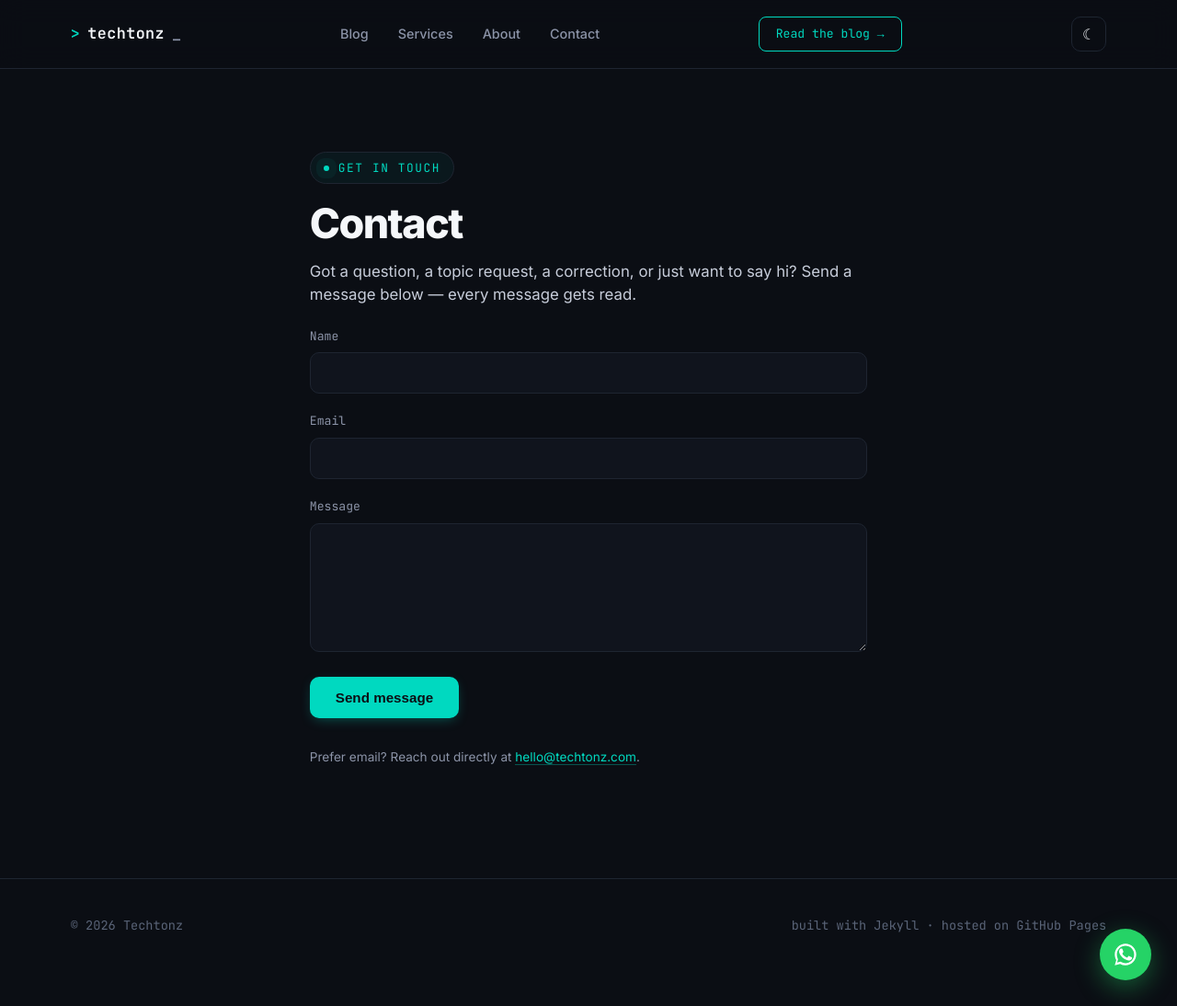
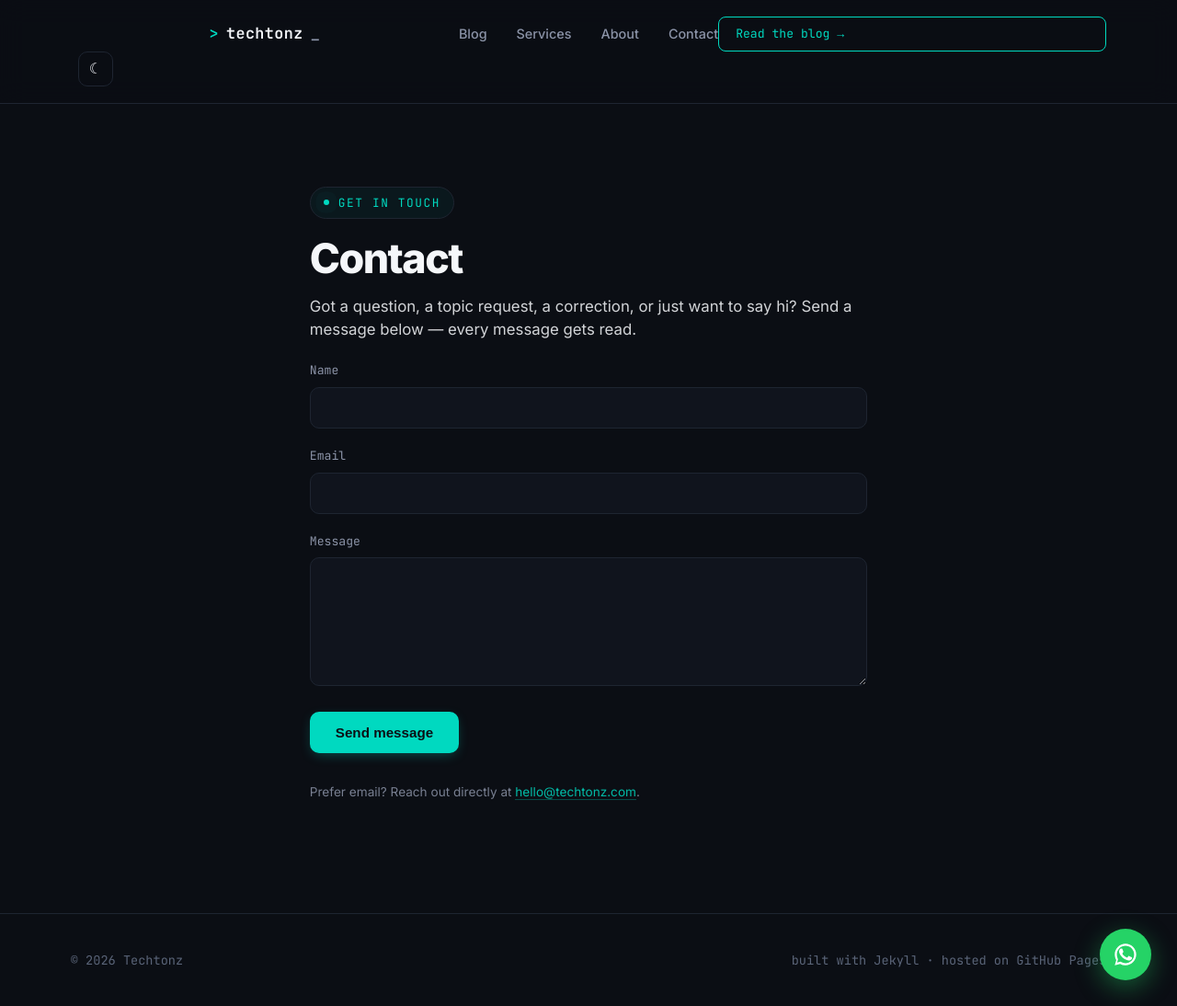
Before and after one commit to teefortech/Techtonz, a Jekyll site: the page built from contact.md, in a window 1280 px wide and 1094 px high. Shown: the whole window at 92% size. Built offline with Jekyll 4.4.1, drawn with Linux system fonts in a browser that asks for light colours.

Commit message:
Refactor CSS for navigation and hero section
Updated CSS styles for navigation, hero section, and various components. Improved layout with grid display and adjusted padding.

```diff
--- a/assets/css/main.css
+++ b/assets/css/main.css
@@ -1,7 +1,3 @@
-/* =========================================================
-   Techtonz – Full stylesheet (original + modern polish)
-   ========================================================= */
-
 :root {
   --bg: #0B0E14;
   --bg-raised: #10141d;
@@ -56,14 +52,14 @@
   font-family: 'JetBrains Mono', monospace;
 }
 
-/* ---------- NAV ---------- */
+/* ========== NAV ========== */
 nav {
   position: sticky;
   top: 0;
   z-index: 50;
-  display: flex;
+  display: grid;
+  grid-template-columns: 1fr auto 1fr;
   align-items: center;
-  justify-content: space-between;
   padding: 18px 6vw;
   background: rgba(11, 14, 20, 0.78);
   backdrop-filter: blur(14px) saturate(1.3);
@@ -72,7 +68,6 @@
   transition: background 0.25s ease, border-color 0.25s ease;
 }
 
-html.light-mode nav,
 :root[data-theme="light"] nav {
   background: rgba(250, 251, 252, 0.82);
 }
@@ -85,6 +80,7 @@
   display: flex;
   align-items: center;
   gap: 8px;
+  justify-self: center;
 }
 
 .nav-logo .dot { color: var(--teal); }
@@ -95,6 +91,7 @@
   font-size: 0.9rem;
   color: var(--slate);
   font-weight: 500;
+  justify-self: start;
 }
 
 .nav-links a {
@@ -116,6 +113,12 @@
 }
 
 .nav-links a:hover::after { width: 100%; }
+
+.nav-actions {
+  display: flex;
+  align-items: center;
+  justify-self: end;
+}
 
 .nav-cta {
   font-family: 'JetBrains Mono', monospace;
@@ -143,7 +146,8 @@
   border-radius: 10px;
   font-size: 1rem;
   cursor: pointer;
-  margin-left: 12px;
+  margin-left: 8px;
+  flex-shrink: 0;
   transition: border-color 0.2s ease, background 0.2s ease, transform 0.2s ease;
 }
 
@@ -153,16 +157,42 @@
   transform: scale(1.05);
 }
 
-.nav-toggle { display: none; }
+.nav-toggle {
+  display: none;
+  margin-left: 8px;
+}
 
-/* ---------- HERO ---------- */
+/* ========== HERO ========== */
 .hero {
   position: relative;
-  padding: 120px 6vw 100px;
+  padding: 100px 6vw 100px;
   max-width: 980px;
   margin: 0 auto;
-  text-align: left;
+  text-align: center;
   overflow: hidden;
+}
+
+.hero::before {
+  content: '';
+  position: absolute;
+  inset: 0;
+  background-image: url('https://images.unsplash.com/photo-1451187580459-43490279c0fa?w=1600&q=70');
+  background-size: cover;
+  background-position: center;
+  opacity: 0.16;
+  z-index: 0;
+}
+
+.hero::after {
+  content: '';
+  position: absolute;
+  inset: 0;
+  background: linear-gradient(180deg, var(--bg) 0%, rgba(11,14,20,0.55) 55%, var(--bg) 100%);
+  z-index: 0;
+}
+
+:root[data-theme="light"] .hero::after {
+  background: linear-gradient(180deg, var(--bg) 0%, rgba(250,251,252,0.7) 55%, var(--bg) 100%);
 }
 
 #particleCanvas {
@@ -172,13 +202,44 @@
   width: 100%;
   height: 100%;
   pointer-events: none;
-  z-index: 0;
+  z-index: 1;
   opacity: 0.55;
 }
 
 .hero > *:not(canvas) {
   position: relative;
-  z-index: 1;
+  z-index: 2;
+}
+
+.hero-logo {
+  font-size: clamp(1.4rem, 3vw, 2rem);
+  font-weight: 700;
+  letter-spacing: 1px;
+  margin-bottom: 28px;
+  color: var(--ink);
+}
+
+.hero-logo-cursor {
+  color: var(--teal);
+  animation: blink 1s step-end infinite;
+}
+
+.hero .eyebrow,
+.hero .hero-actions {
+  justify-content: center;
+  display: inline-flex;
+}
+
+.hero-actions {
+  display: flex;
+  justify-content: center;
+  gap: 14px;
+  flex-wrap: wrap;
+}
+
+.hero .lead {
+  margin-left: auto;
+  margin-right: auto;
 }
 
 .eyebrow {
@@ -247,13 +308,7 @@
   margin-bottom: 40px;
 }
 
-.hero-actions {
-  display: flex;
-  gap: 14px;
-  flex-wrap: wrap;
-}
-
-/* ---------- BUTTONS ---------- */
+/* ========== BUTTONS ========== */
 .btn-primary {
   background: var(--teal);
   color: #0B0E14;
@@ -263,8 +318,7 @@
   font-size: 0.95rem;
   box-shadow: 0 4px 14px -4px rgba(0, 217, 192, 0.4);
   transition: transform 0.22s cubic-bezier(0.22, 1, 0.36, 1),
-              box-shadow 0.22s ease,
-              background 0.15s ease;
+              box-shadow 0.22s ease;
 }
 
 .btn-primary:hover {
@@ -292,7 +346,7 @@
   transform: translateY(-2px);
 }
 
-/* ---------- SECTIONS ---------- */
+/* ========== SECTIONS ========== */
 .section {
   max-width: 980px;
   margin: 0 auto;
@@ -319,7 +373,7 @@
   color: var(--slate);
 }
 
-/* ---------- DIRECTORY / CARDS ---------- */
+/* ========== DIRECTORY / CARDS ========== */
 .directory,
 .post-card,
 .status-box,
@@ -335,12 +389,6 @@
   transition: border-color 0.22s ease, box-shadow 0.22s ease, transform 0.22s ease;
 }
 
-html.light-mode .directory,
-html.light-mode .post-card,
-html.light-mode .status-box,
-html.light-mode .counter-grid,
-html.light-mode .slider-wrap,
-html.light-mode .search-box,
 :root[data-theme="light"] .directory,
 :root[data-theme="light"] .post-card,
 :root[data-theme="light"] .status-box,
@@ -350,6 +398,10 @@
   box-shadow:
     0 1px 0 rgba(255, 255, 255, 0.8) inset,
     0 8px 28px -10px rgba(0, 0, 0, 0.08);
+}
+
+.directory {
+  overflow: hidden;
 }
 
 .dir-row {
@@ -400,7 +452,7 @@
   .dir-desc { display: block; }
 }
 
-/* ---------- STATUS ---------- */
+/* ========== STATUS ========== */
 .status {
   max-width: 980px;
   margin: 0 auto 100px;
@@ -432,12 +484,11 @@
   color: #c9c2ff;
 }
 
-html.light-mode .status-box p,
 :root[data-theme="light"] .status-box p {
   color: #5b4bb8;
 }
 
-/* ---------- FOOTER ---------- */
+/* ========== FOOTER ========== */
 footer {
   border-top: 1px solid var(--line);
   padding: 40px 6vw;
@@ -452,7 +503,7 @@
 
 footer .mono { color: #5a6478; }
 
-/* ---------- CONTENT PAGES ---------- */
+/* ========== CONTENT PAGES ========== */
 .content-page {
   max-width: 760px;
   margin: 0 auto;
@@ -478,13 +529,13 @@
 }
 
 .prose {
-  color: #c7cdda;
+  color: var(--slate);
   font-size: 1.05rem;
 }
 
-html.light-mode .prose,
-:root[data-theme="light"] .prose {
-  color: #3d4658;
+.prose p, .prose li {
+  color: var(--ink);
+  opacity: 0.85;
 }
 
 .prose p { margin-bottom: 22px; }
@@ -547,7 +598,7 @@
   margin-bottom: 22px;
 }
 
-/* ---------- BLOG LISTING ---------- */
+/* ========== BLOG LISTING ========== */
 .post-list {
   display: flex;
   flex-direction: column;
@@ -582,7 +633,7 @@
   line-height: 1.55;
 }
 
-/* ---------- FORM ---------- */
+/* ========== FORM ========== */
 .form-field {
   margin-bottom: 20px;
 }
@@ -617,14 +668,24 @@
 
 .form-field textarea { resize: vertical; min-height: 140px; }
 
-/* ---------- COUNTERS ---------- */
+/* ========== COUNTERS ========== */
 .counters { padding-top: 20px; padding-bottom: 20px; }
 
 .counter-grid {
+  position: relative;
   display: grid;
   grid-template-columns: repeat(3, 1fr);
   gap: 20px;
+  border: 1px solid var(--line);
+  border-radius: 14px;
   padding: 36px 20px;
+  background-image: linear-gradient(rgba(11,14,20,0.88), rgba(11,14,20,0.88)), url('https://images.unsplash.com/photo-1518770660439-4636190af475?w=1400&q=70');
+  background-size: cover;
+  background-position: center;
+}
+
+:root[data-theme="light"] .counter-grid {
+  background-image: linear-gradient(rgba(250,251,252,0.92), rgba(250,251,252,0.92)), url('https://images.unsplash.com/photo-1518770660439-4636190af475?w=1400&q=70');
 }
 
 .counter-item { text-align: center; }
@@ -646,7 +707,7 @@
   .counter-grid { grid-template-columns: 1fr; gap: 24px; padding: 28px 20px; }
 }
 
-/* ---------- WHATSAPP ---------- */
+/* ========== WHATSAPP ========== */
 .whatsapp-float {
   position: fixed;
   bottom: 28px;
@@ -670,7 +731,7 @@
 
 .whatsapp-float svg { width: 28px; height: 28px; }
 
-/* ---------- SEARCH ---------- */
+/* ========== SEARCH ========== */
 .search-box {
   display: flex;
   align-items: center;
@@ -695,7 +756,7 @@
 
 .post-card.hidden { display: none; }
 
-/* ---------- SLIDER ---------- */
+/* ========== SLIDER ========== */
 .slider-section { padding-top: 20px; padding-bottom: 20px; }
 
 .slider-wrap {
@@ -812,7 +873,7 @@
   .slider-arrow { width: 34px; height: 34px; font-size: 0.95rem; }
 }
 
-/* ---------- MOBILE NAV ---------- */
+/* ========== MOBILE NAV ========== */
 .mobile-menu {
   display: none;
   flex-direction: column;
```
